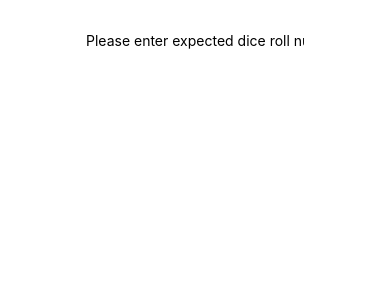
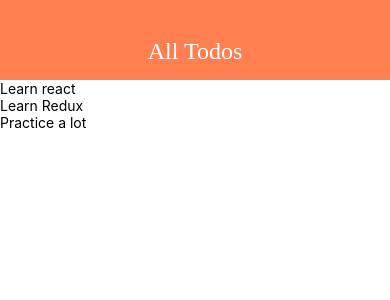
Before and after one commit to anubhavmalik/AwesomeProject, a React Native app: screen / in a window 390 px wide. Shown: the top 300 px of the page. Built offline with nearby package versions, Linux system fonts and the light colour scheme.

Commit message:
initial commit for adding todos

```diff
--- a/App.js
+++ b/App.js
@@ -6,7 +6,7 @@
  * @flow strict-local
  */
 
-import React from 'react';
+import React, {useState} from 'react';
 import {
   StyleSheet,
   Dimensions,
@@ -16,53 +16,47 @@ import {
   SafeAreaView,
   ScrollView,
   Alert,
+  FlatList,
 } from 'react-native';
 
-import puppyImage from './assets/puppy.jpg';
-import {MyComponent} from './UIComponents/MyComponent';
+import {TitleComponent} from './UIComponents/TitleComponent';
+// import puppyImage from './assets/puppy.jpg';
+// import {MyComponent} from './UIComponents/MyComponent';
 
-const {screenWidth, screenHeight} = Dimensions.get('window');
+// const {screenWidth, screenHeight} = Dimensions.get('window');
 
-function showWidth() {
-  return Dimensions.get('window').width;
-}
+// function showWidth() {
+//   return Dimensions.get('window').width;
+// }
 
 export default function App() {
+  const [todos, setTodos] = useState([
+    {text: 'Learn react', id: '1'},
+    {text: 'Learn Redux', id: '2'},
+    {text: 'Practice a lot', id: '3'},
+  ]);
+
   return (
     <SafeAreaView>
-      <ScrollView>
-        <View style={({padding: 20}, styles.page)}>
-          <MyComponent flex={2} />
-          {/* <Image
-            width={Dimensions.get('window').width}
-            style={styles.image}
-            source={puppyImage}
-          />
-          <Text
-          // onPress = {
-          //   Alert.alert(`${showWidth()} is the width`)
-          //   }
-          >
-            Hey this is a puppy
-          </Text>
-          <Image style={styles.image} source={puppyImage} />
-          <Text>Hey this is another puppy image</Text> */}
+      <View style={({padding: 20}, styles.page)}>
+        <TitleComponent />
+        <View style={styles.content}>
+          {/* add todo form */}
+          <View style={styles.list}>
+            <FlatList
+              data={todos}
+              renderItem={({item}) => <Text>{item.text}</Text>}
+            />
+          </View>
         </View>
-      </ScrollView>
+      </View>
     </SafeAreaView>
-
-    // <View style = {{padding : 20}, styles.page}>
-    //   <Text style = {styles.text}>Red</Text>
-    //   <Text style = {styles.text}>Blue</Text>
-    //   <Text style = {styles.text}>Green</Text>
-    // </View>
   );
 }
 
 const styles = StyleSheet.create({
   page: {
     flex: 1,
-    marginTop: 16,
   },
   text: {
     marginTop: 8,
--- a/UIComponents/MyComponent.js
+++ b/UIComponents/MyComponent.js
@@ -32,7 +32,7 @@ export class MyComponent extends Component {
     let diceValue = Math.random() * 5 + 1;
     let num = parseInt(this.state.num);
     console.log(num);
-    let isCorrectGuess = false;
+    let isCorrectGuess = true;
     let canEquate = false;
     if (!isNaN(num) && (num > 0) & (num < 7)) {
       canEquate = true;
@@ -70,17 +70,23 @@ export class MyComponent extends Component {
           Blue
         </Text> */}
         <TextInput
+          height={60}
           style={styles.half}
           placeholder="Please enter expected dice roll number here (till 6)"
           keyboardType="number-pad"
           maxLength={1}
+          flex={1}
           onChangeText={this.changeText}
         />
         <View>
           {this.state.canEquate && (
-            <Button title="Roll dice" onPress={this.rollDice} />
+            <Button flex={1} title="Roll dice" onPress={this.rollDice} />
           )}
         </View>
+
+        {this.state.isCorrectGuess && (
+          <Text flex={1}>You guessed correct!</Text>
+        )}
       </View>
     );
   }
@@ -92,6 +98,7 @@ const styles = StyleSheet.create({
     justifyContent: 'center',
     alignItems: 'center',
     marginTop: 16,
+    alignContent: 'center',
   },
   text: {
     fontSize: 30,
--- /dev/null
+++ b/UIComponents/TitleComponent.js
@@ -0,0 +1,24 @@
+import React from 'react';
+import {View, Text, StyleSheet} from 'react-native';
+
+export function TitleComponent() {
+  return (
+    <View style={styles.container}>
+      <Text style={styles.title}>All Todos</Text>
+    </View>
+  );
+}
+
+const styles = StyleSheet.create({
+  container: {
+    height: 80,
+    paddingTop: 38,
+    backgroundColor: 'coral',
+  },
+  title: {
+    textAlign: 'center',
+    fontSize: 24,
+    color: 'white',
+    fontFamily: 'sans-serif-condensed',
+  },
+});
```
